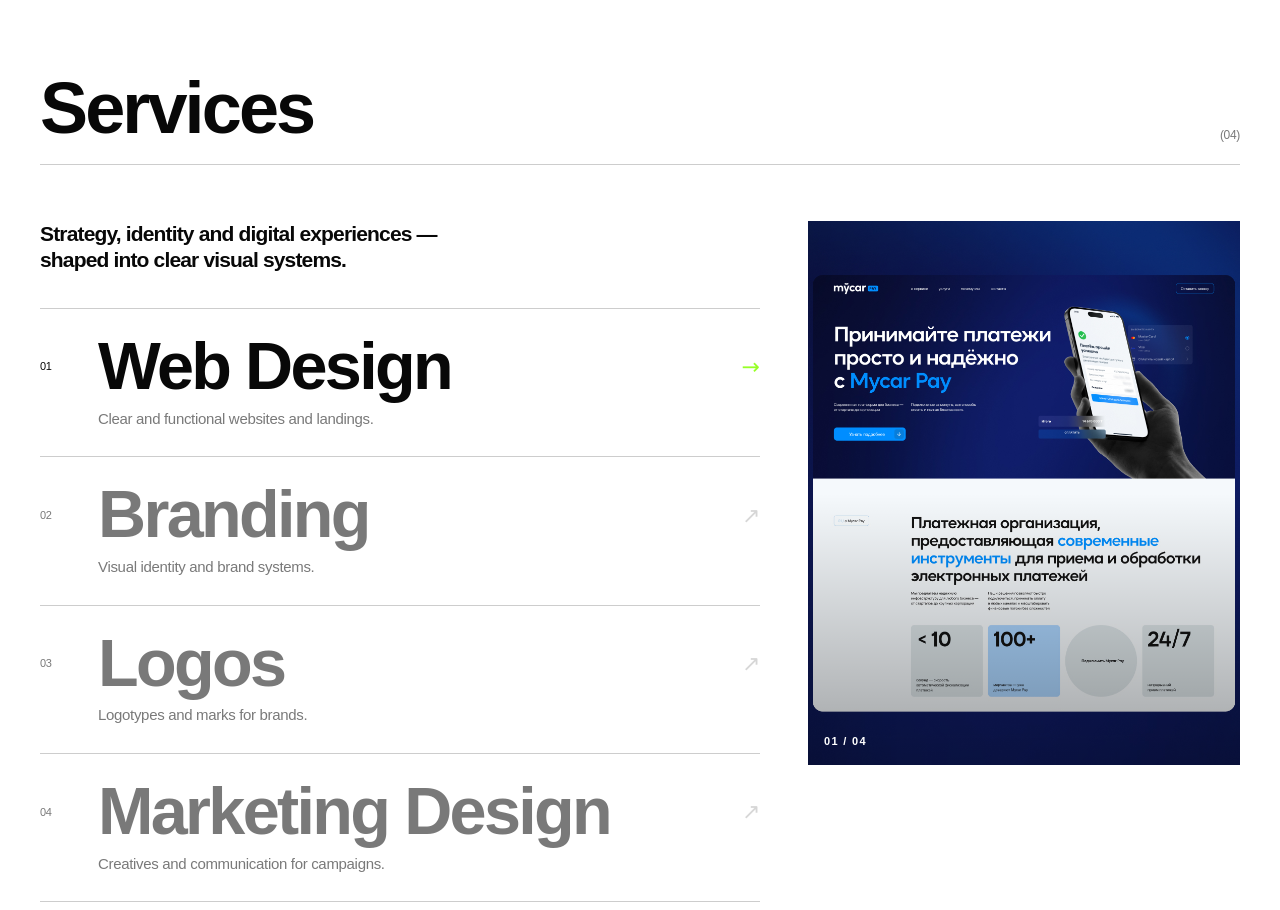
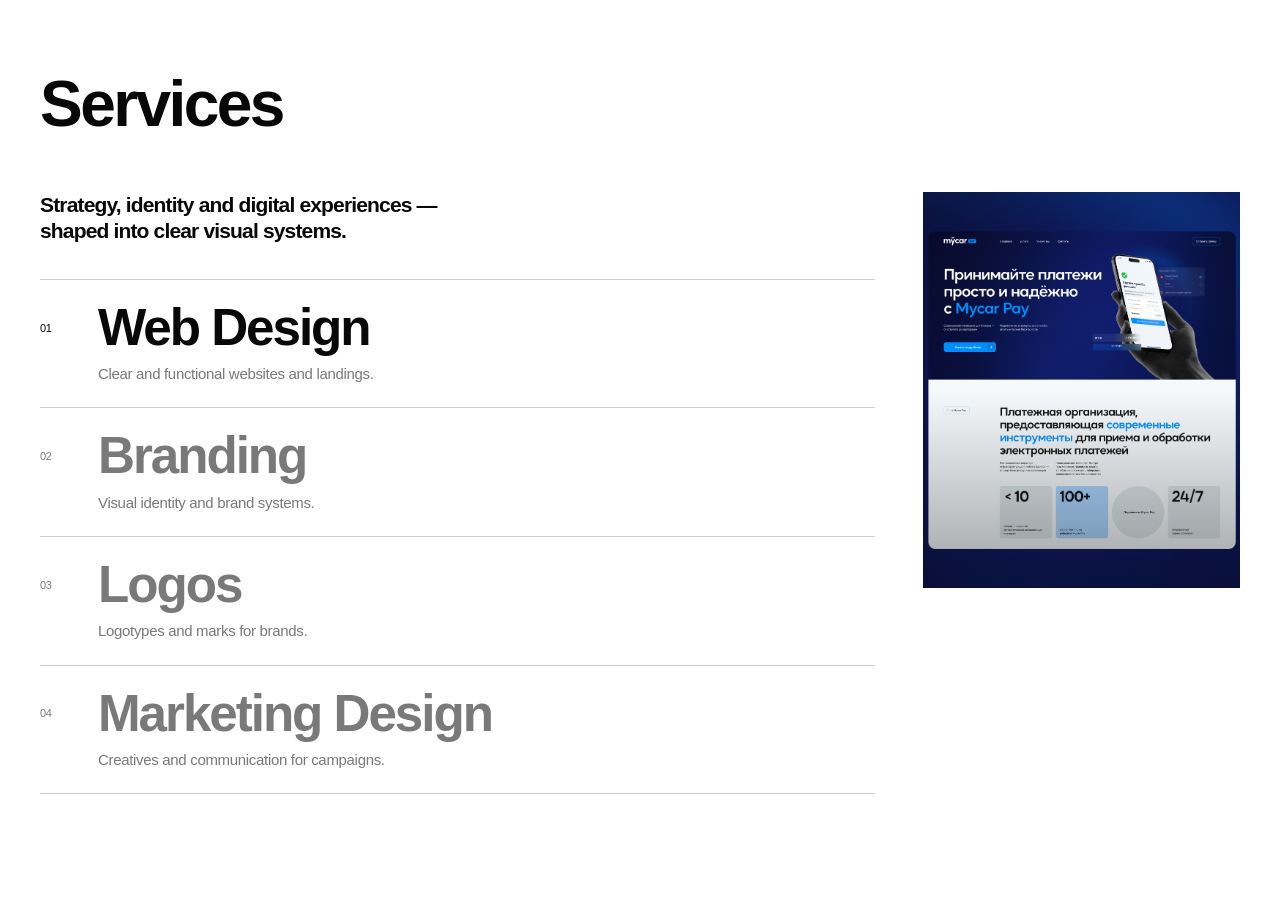
Before and after one commit to yemirades/site, a Next.js app: page / in a window 1280 px wide. Shown: the part 4180-5090 px from the top of the page. Built offline with nearby package versions, Linux system fonts and the light colour scheme; a web font is replaced by a local one.

Commit message:
Refine services and experience layout

```diff
--- a/src/components/Services.tsx
+++ b/src/components/Services.tsx
@@ -19,7 +19,7 @@ const serviceVisuals = [
 function ServiceVisual({ active }: { active: number }) {
   const visual = serviceVisuals[active];
   return (
-    <div className="relative h-full min-h-[260px] w-full overflow-hidden bg-[#111318]">
+    <div className="relative aspect-[4/5] w-full overflow-hidden bg-[#111318]">
       <AnimatePresence mode="wait" initial={false}>
         {visual.type === "video" ? (
           <motion.video key={visual.src} autoPlay muted loop playsInline preload="metadata"
@@ -35,9 +35,6 @@ function ServiceVisual({ active }: { active: number }) {
         )}
       </AnimatePresence>
       <div className="pointer-events-none absolute inset-0 bg-gradient-to-t from-black/35 via-transparent to-transparent" />
-      <span className="absolute bottom-4 left-4 text-[11px] font-semibold uppercase tracking-[0.12em] text-white">
-        0{active + 1} / 04
-      </span>
     </div>
   );
 }
@@ -54,15 +51,14 @@ export function Services() {
     <section id="services" className="theme-surface px-4 py-20 sm:px-8 sm:py-28 lg:px-10">
       <div className="mx-auto max-w-[1200px] lg:max-w-none">
         <Reveal>
-          <div className="mb-10 flex items-end justify-between border-b border-[var(--line)] pb-5 sm:mb-14">
-            <h2 className="font-hero text-[48px] font-semibold leading-none tracking-[-0.045em] sm:text-[72px]">
+          <div className="mb-10 sm:mb-14">
+            <h2 className="font-hero text-[48px] font-semibold leading-none tracking-[-0.045em] sm:text-[64px]">
               {bindShortWords(t.servicesTitle)}
             </h2>
-            <span className="hidden text-[12px] text-[var(--muted)] sm:block">(04)</span>
           </div>
         </Reveal>
 
-        <div className="grid gap-8 lg:grid-cols-[minmax(0,1.25fr)_minmax(300px,.75fr)] lg:gap-12">
+        <div className="grid gap-8 lg:grid-cols-[minmax(0,1.45fr)_minmax(250px,.55fr)] lg:gap-12">
           <div>
             <p className="mb-9 max-w-[440px] text-[17px] font-normal leading-[1.2] sm:text-[21px]">
               {bindShortWords(intro)}
@@ -72,12 +68,11 @@ export function Services() {
                 <Reveal key={service.title} delay={index * 0.035}>
                   <button type="button" onMouseEnter={() => setActive(index)} onFocus={() => setActive(index)}
                     onClick={() => setActive(index)}
-                    className={`group grid w-full grid-cols-[34px_1fr_auto] items-center gap-3 border-b border-[var(--line)] py-5 text-left transition-colors sm:grid-cols-[46px_1fr_auto] sm:py-7 ${active === index ? "text-[var(--ink)]" : "text-[var(--muted)]"}`}>
+                    className={`group grid w-full grid-cols-[34px_1fr] items-center gap-3 border-b border-[var(--line)] py-5 text-left transition-colors sm:grid-cols-[46px_1fr] sm:py-6 ${active === index ? "text-[var(--ink)]" : "text-[var(--muted)]"}`}>
                     <span className="text-[11px] tabular-nums">0{index + 1}</span>
-                    <span className="font-hero text-[36px] font-medium leading-[.9] tracking-[-.04em] transition-transform duration-300 group-hover:translate-x-2 sm:text-[clamp(48px,5.2vw,76px)]">
+                    <span className="font-hero text-[32px] font-medium leading-[.94] tracking-[-.04em] transition-transform duration-300 group-hover:translate-x-2 sm:text-[clamp(40px,4vw,58px)]">
                       {bindShortWords(service.title)}
                     </span>
-                    <span className={`text-[22px] transition-all duration-300 ${active === index ? "rotate-45 text-[#97ff27]" : "opacity-30"}`}>↗</span>
                     <span className="col-start-2 max-w-[520px] text-[13px] font-normal leading-[1.3] text-[var(--muted)] sm:text-[15px]">
                       {bindShortWords(service.desc)}
                     </span>
@@ -87,7 +82,7 @@ export function Services() {
             </div>
           </div>
 
-          <Reveal className="lg:sticky lg:top-24 lg:h-[min(68vh,620px)]" delay={0.08}>
+          <Reveal className="w-full max-w-[320px] justify-self-end lg:sticky lg:top-24" delay={0.08}>
             <ServiceVisual active={active} />
           </Reveal>
         </div>
```
